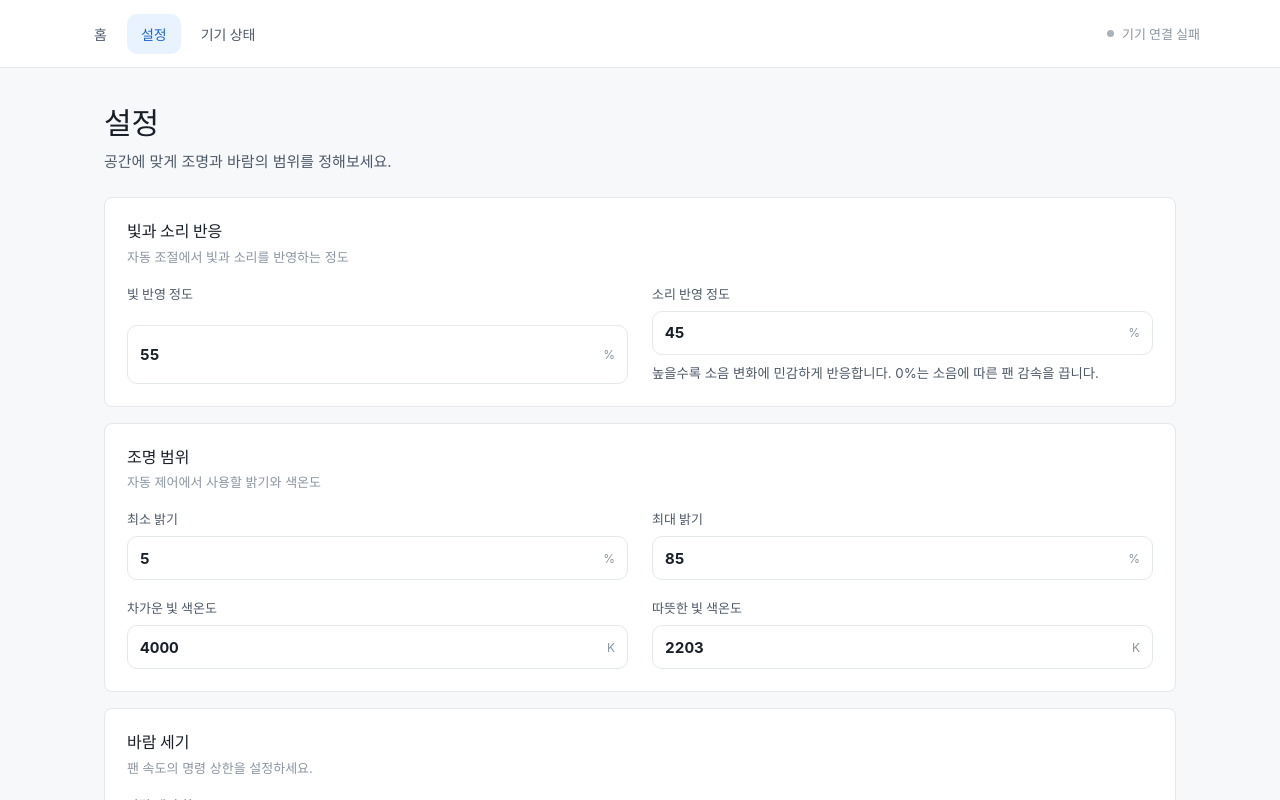
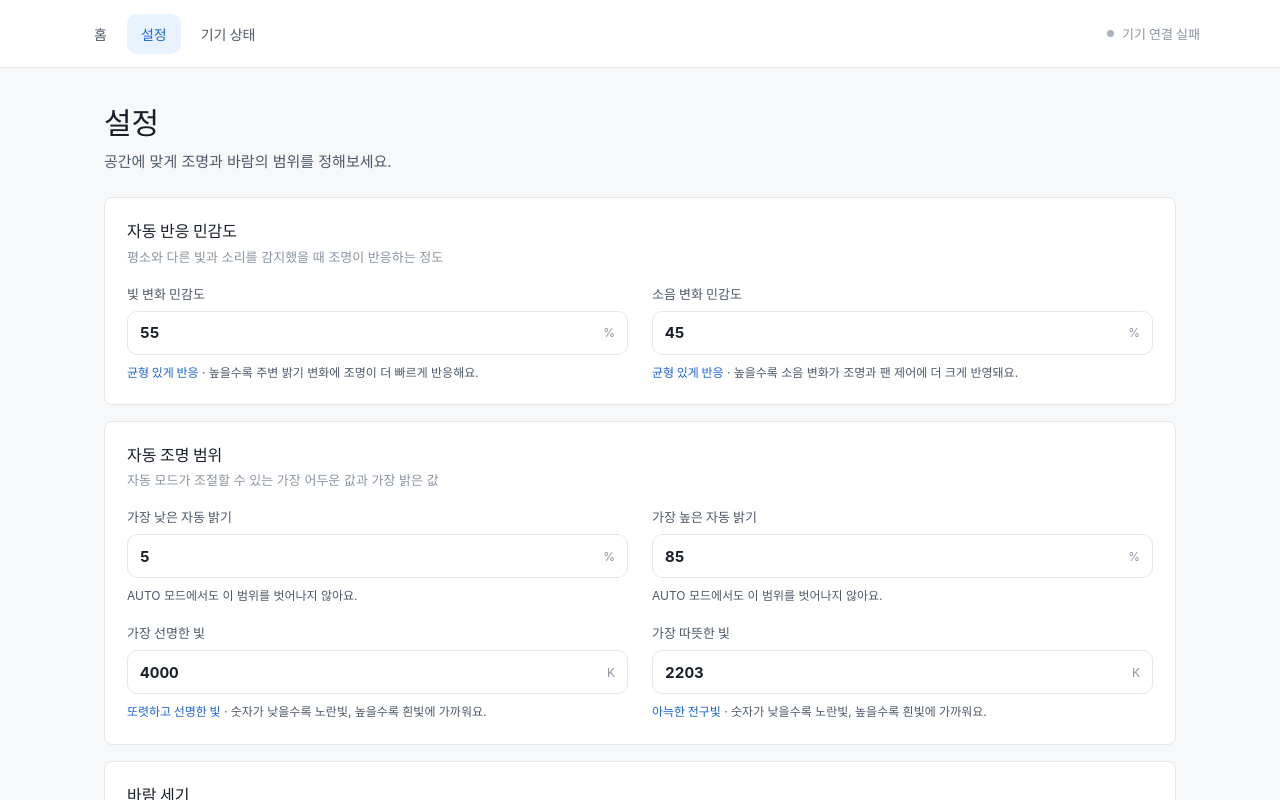
Before and after one commit to lunDreame/SensoryShield, a React (Vite) app in the folder frontend/: page / in a window 1280 px wide. Both pictures are taken after a click on the button "설정". Shown: the top 800 px of the page. Built offline with nearby package versions, Linux system fonts and the light colour scheme; no server answers.

Commit message:
feat: simplify automatic control settings

```diff
--- a/frontend/src/app/styles/global.css
+++ b/frontend/src/app/styles/global.css
@@ -121,6 +121,8 @@ button:disabled { cursor: wait; opacity: .58; }
 .settings-grid { display: grid; grid-template-columns: repeat(2, minmax(0, 1fr)); gap: 18px 24px; }
 .input-line { display: grid; gap: 8px; min-width: 0; }
 .input-line > span { color: var(--body); font-size: 13px; font-weight: 700; }
+.setting-meaning { color: var(--body); font-size: 12px; line-height: 1.6; }
+.setting-meaning b { color: var(--blue-ink); font-weight: 800; }
 .field-with-unit { display: flex; align-items: center; min-height: 44px; border: 1px solid var(--line); border-radius: 10px; background: #fff; }
 .field-with-unit:focus-within { border-color: var(--blue); box-shadow: 0 0 0 3px #3182f61c; }
 .field-with-unit input { width: 100%; min-width: 0; border: 0; outline: 0; background: transparent; padding: 0 12px; color: var(--ink); font-size: 15px; font-weight: 700; font-variant-numeric: tabular-nums; }
--- a/frontend/src/pages/settings/SettingsPage.tsx
+++ b/frontend/src/pages/settings/SettingsPage.tsx
@@ -1,5 +1,6 @@
 import { useEffect, useState } from "react";
 import { getProfile, saveProfile } from "../../shared/api/client";
+import { describeKelvin, describeSensitivity } from "../../shared/lib/environment-labels";
 import { Panel } from "../../shared/ui/Panel";
 import type { AppConfig } from "../../shared/types/domain";
 
@@ -18,14 +19,14 @@ const initialConfig: AppConfig = {
 type EditableConfigKey = Exclude<keyof AppConfig, "profileConfigured">;
 
 const labels: Record<EditableConfigKey, { title: string; unit: string }> = {
-  lightWeight: { title: "빛 반영 정도", unit: "%" },
-  soundWeight: { title: "소리 반영 정도", unit: "%" },
-  minBrightness: { title: "최소 밝기", unit: "%" },
-  maxBrightness: { title: "최대 밝기", unit: "%" },
-  minCCTMireds: { title: "차가운 빛 색온도", unit: "K" },
-  maxCCTMireds: { title: "따뜻한 빛 색온도", unit: "K" },
+  lightWeight: { title: "빛 변화 민감도", unit: "%" },
+  soundWeight: { title: "소음 변화 민감도", unit: "%" },
+  minBrightness: { title: "가장 낮은 자동 밝기", unit: "%" },
+  maxBrightness: { title: "가장 높은 자동 밝기", unit: "%" },
+  minCCTMireds: { title: "가장 선명한 빛", unit: "K" },
+  maxCCTMireds: { title: "가장 따뜻한 빛", unit: "K" },
   fanMaxPercent: { title: "바람 세기 한도", unit: "%" },
-  occupancyTimeoutMs: { title: "사람이 없을 때 유지", unit: "초" }
+  occupancyTimeoutMs: { title: "자동 제어 유지 시간", unit: "분" }
 };
 
 export function SettingsPage() {
@@ -52,7 +53,7 @@ export function SettingsPage() {
   }, []);
 
   function displayValue(key: EditableConfigKey) {
-    if (key === "occupancyTimeoutMs") return config[key] / 1000;
+    if (key === "occupancyTimeoutMs") return config[key] / 60000;
     if (key === "minCCTMireds" || key === "maxCCTMireds") return Math.round(1_000_000 / config[key]);
     if (key === "lightWeight" || key === "soundWeight") return Math.round(config[key] * 100);
     return config[key];
@@ -60,7 +61,7 @@ export function SettingsPage() {
 
   function update(key: EditableConfigKey, value: number) {
     const storedValue = key === "occupancyTimeoutMs"
-      ? value * 1000
+      ? value * 60000
       : key === "minCCTMireds" || key === "maxCCTMireds"
         ? Math.round(1_000_000 / value)
         : key === "lightWeight" || key === "soundWeight"
@@ -104,8 +105,8 @@ export function SettingsPage() {
       setError("밝기와 바람 세기는 0에서 100% 사이로 설정해 주세요.");
       return;
     }
-    if (config.occupancyTimeoutMs < 1000 || config.occupancyTimeoutMs > 86400000) {
-      setError("유지 시간은 1초에서 24시간 사이로 설정해 주세요.");
+    if (config.occupancyTimeoutMs < 60000 || config.occupancyTimeoutMs > 86400000) {
+      setError("유지 시간은 1분에서 24시간 사이로 설정해 주세요.");
       return;
     }
     if (config.minCCTMireds > config.maxCCTMireds) {
@@ -113,7 +114,7 @@ export function SettingsPage() {
       return;
     }
     if (config.minCCTMireds < 250 || config.maxCCTMireds > 454) {
-      setError("색온도는 2,203K에서 4,000K 사이로 설정해 주세요.");
+      setError("빛의 따뜻함은 2,203K에서 4,000K 사이로 설정해 주세요.");
       return;
     }
 
@@ -138,7 +139,7 @@ export function SettingsPage() {
           <p>공간에 맞게 조명과 바람의 범위를 정해보세요.</p>
         </div>
       </section>
-      <Panel title="빛과 소리 반응" subtitle="자동 조절에서 빛과 소리를 반영하는 정도">
+      <Panel title="자동 반응 민감도" subtitle="평소와 다른 빛과 소리를 감지했을 때 조명이 반응하는 정도">
         <div className="settings-grid">
           {(["lightWeight", "soundWeight"] as EditableConfigKey[]).map((key) => (
             <label className="input-line" key={key}>
@@ -154,12 +155,15 @@ export function SettingsPage() {
                 />
                 <em>{labels[key].unit}</em>
               </div>
-              {key === "soundWeight" ? <small style={{ color: "var(--body)", lineHeight: 1.6 }}>높을수록 소음 변화에 민감하게 반응합니다. 0%는 소음에 따른 팬 감속을 끕니다.</small> : null}
+              <small className="setting-meaning">
+                <b>{describeSensitivity(Number(displayValue(key)))}</b>
+                {key === "lightWeight" ? " · 높을수록 주변 밝기 변화에 조명이 더 빠르게 반응해요." : " · 높을수록 소음 변화가 조명과 팬 제어에 더 크게 반영돼요."}
+              </small>
             </label>
           ))}
         </div>
       </Panel>
-      <Panel title="조명 범위" subtitle="자동 제어에서 사용할 밝기와 색온도">
+      <Panel title="자동 조명 범위" subtitle="자동 모드가 조절할 수 있는 가장 어두운 값과 가장 밝은 값">
         <div className="settings-grid">
           {(["minBrightness", "maxBrightness", "minCCTMireds", "maxCCTMireds"] as EditableConfigKey[]).map((key) => (
             <label className="input-line" key={key}>
@@ -168,6 +172,7 @@ export function SettingsPage() {
                 <input type="number" min={key.includes("Brightness") ? 0 : key.includes("CCT") ? 2203 : 1} max={key.includes("Brightness") ? 100 : key.includes("CCT") ? 4000 : 1000} step={key.includes("CCT") ? 100 : 1} value={inputValue(key)} onChange={(event) => changeInput(key, event.target.value)} />
                 <em>{labels[key].unit}</em>
               </div>
+              {key.includes("CCT") ? <small className="setting-meaning"><b>{describeKelvin(Number(displayValue(key)))}</b> · 숫자가 낮을수록 노란빛, 높을수록 흰빛에 가까워요.</small> : <small className="setting-meaning">AUTO 모드에서도 이 범위를 벗어나지 않아요.</small>}
             </label>
           ))}
         </div>
@@ -186,14 +191,15 @@ export function SettingsPage() {
           ))}
         </div>
       </Panel>
-      <Panel title="사람이 없을 때" subtitle="움직임이 감지되지 않은 뒤에도 자동 조절을 유지하는 시간">
+      <Panel title="사람이 없을 때" subtitle="마지막 움직임이 감지된 뒤 조명과 팬을 유지하는 시간">
         <div className="settings-grid">
           <label className="input-line">
             <span>{labels.occupancyTimeoutMs.title}</span>
             <div className="field-with-unit">
-              <input type="number" min={1} max={86400} value={inputValue("occupancyTimeoutMs")} onChange={(event) => changeInput("occupancyTimeoutMs", event.target.value)} />
+              <input type="number" min={1} max={1440} value={inputValue("occupancyTimeoutMs")} onChange={(event) => changeInput("occupancyTimeoutMs", event.target.value)} />
               <em>{labels.occupancyTimeoutMs.unit}</em>
             </div>
+            <small className="setting-meaning">이 시간이 지나면 사람이 없는 것으로 판단해 자동으로 조명과 팬을 정지해요.</small>
           </label>
         </div>
       </Panel>
```
